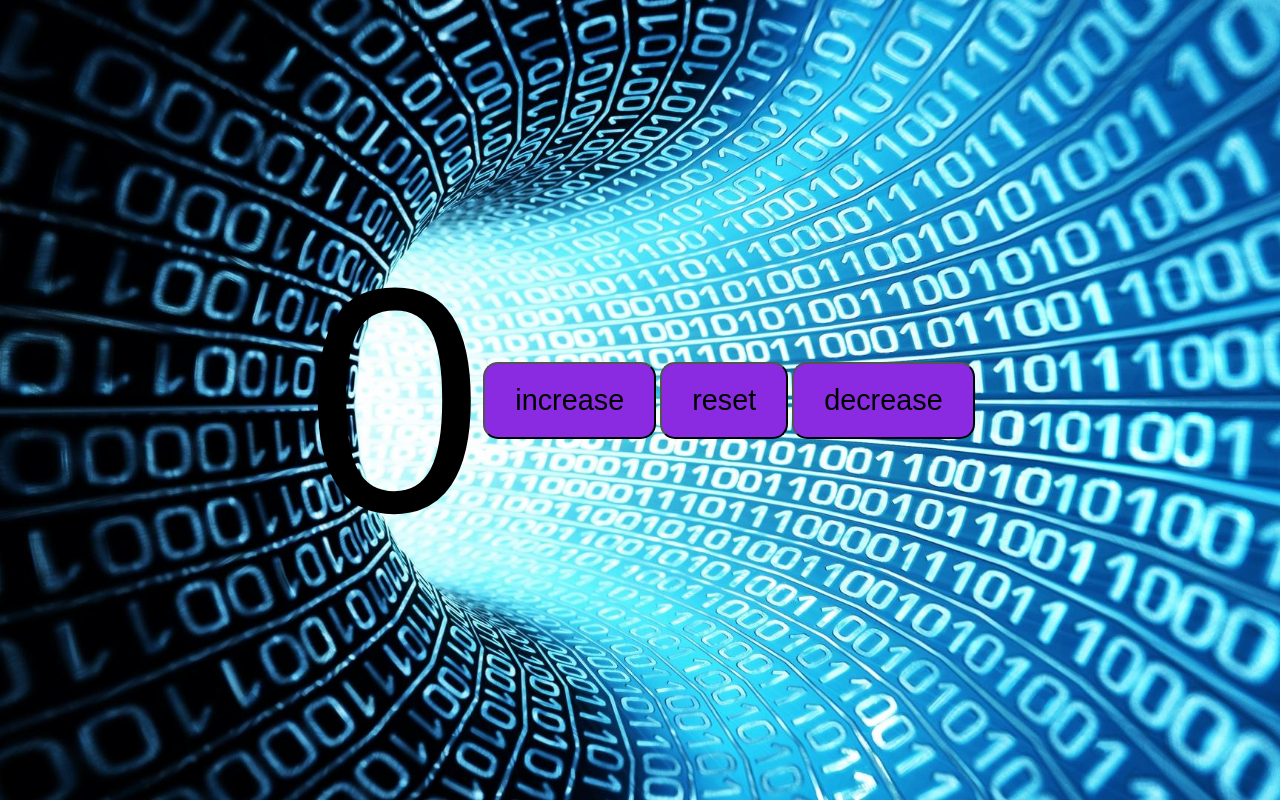
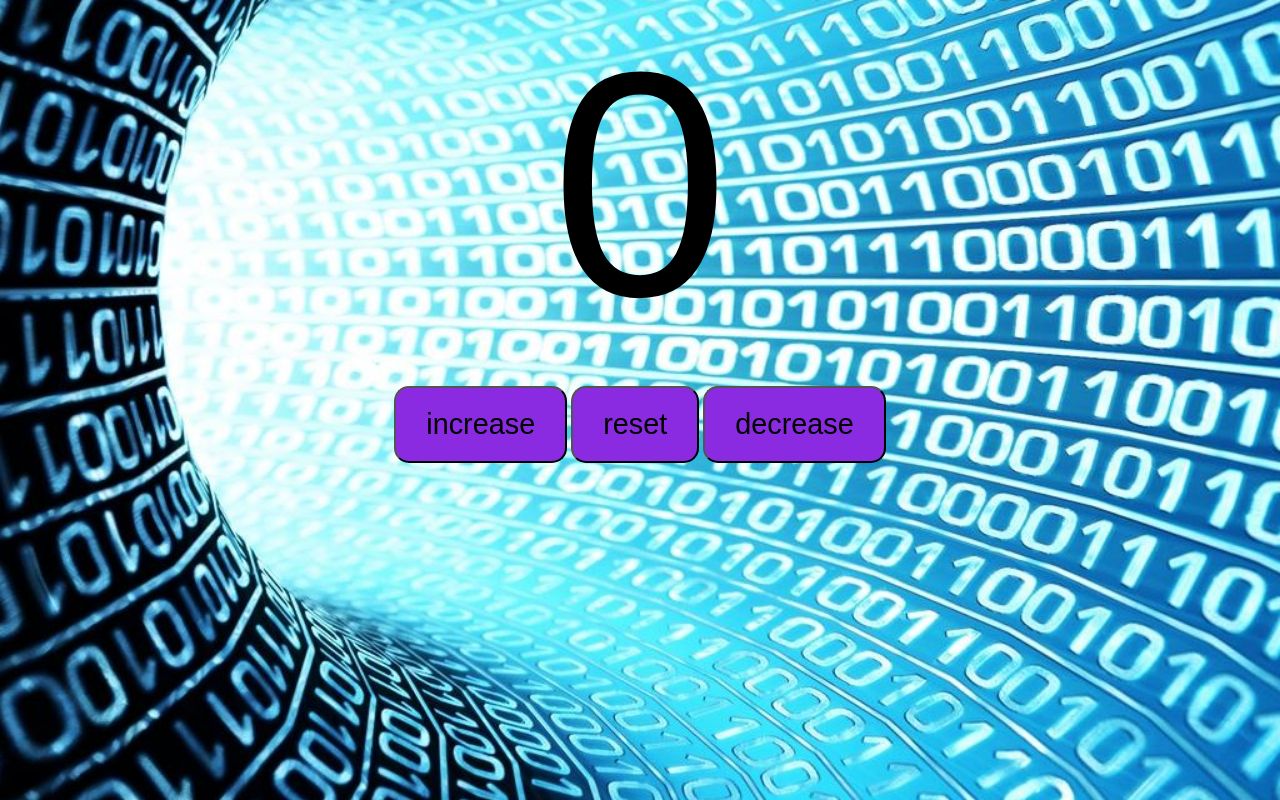
Before and after one commit to Nikola-Vlad/CounterProject, a plain HTML site: page index.html in a window 1280 px wide. Drawn offline with Linux system fonts and the light colour scheme.

Commit message:
Update style.css

```diff
--- a/style.css
+++ b/style.css
@@ -28,24 +28,17 @@
 }
 
 body {
-
     margin: 0;
-    height: 100vh;
-    width: 100vw;
+    height: 70vh;
 
     background-image: url("backgrind.jpg");
-    background-size: cover;
+    background-size: 150em;
     background-position: center;
     background-repeat: no-repeat;
 
-    display: flex;
+    display:flexbox;
     justify-content: center;
     align-items: center;
-
-    color: aquamarine;
-    font-family: 'Times New Roman', Times, serif;
-
-
-
-
+    color:aquamarine;
+    font-family:'Times New Roman', Times, serif;
 }
```
